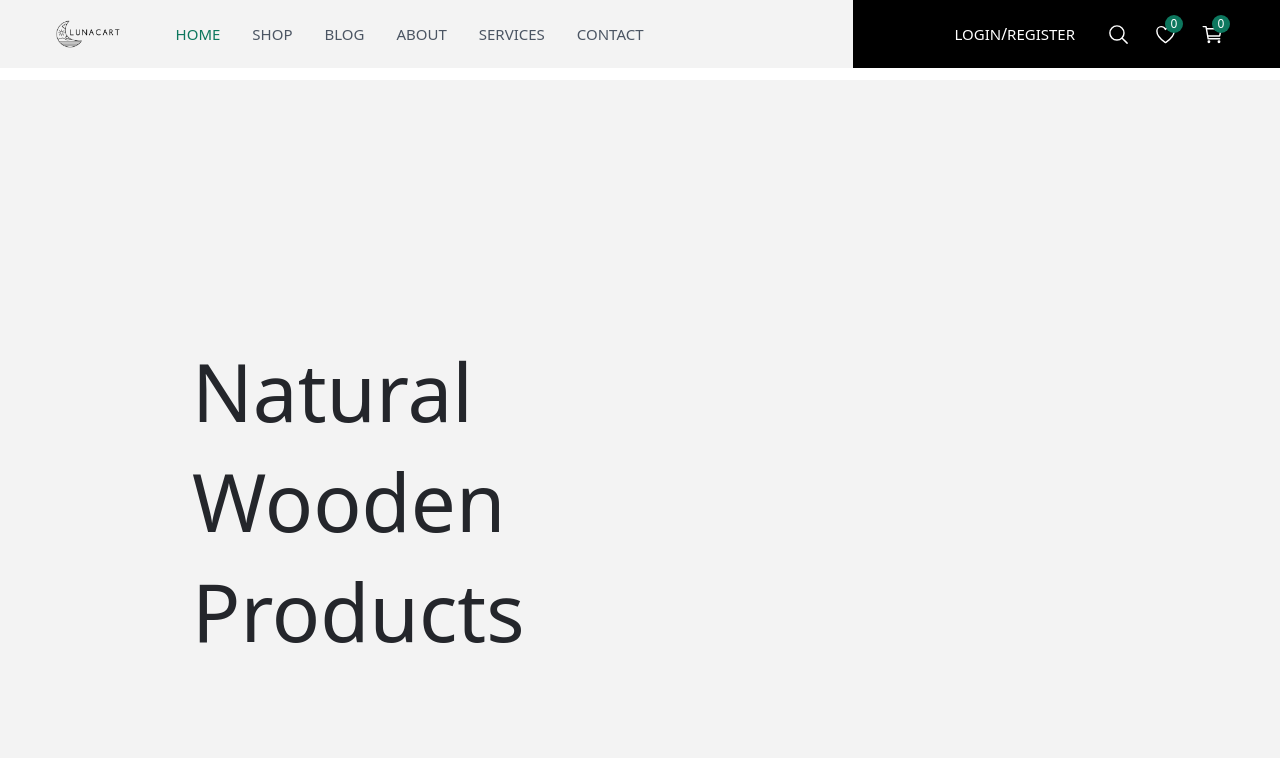
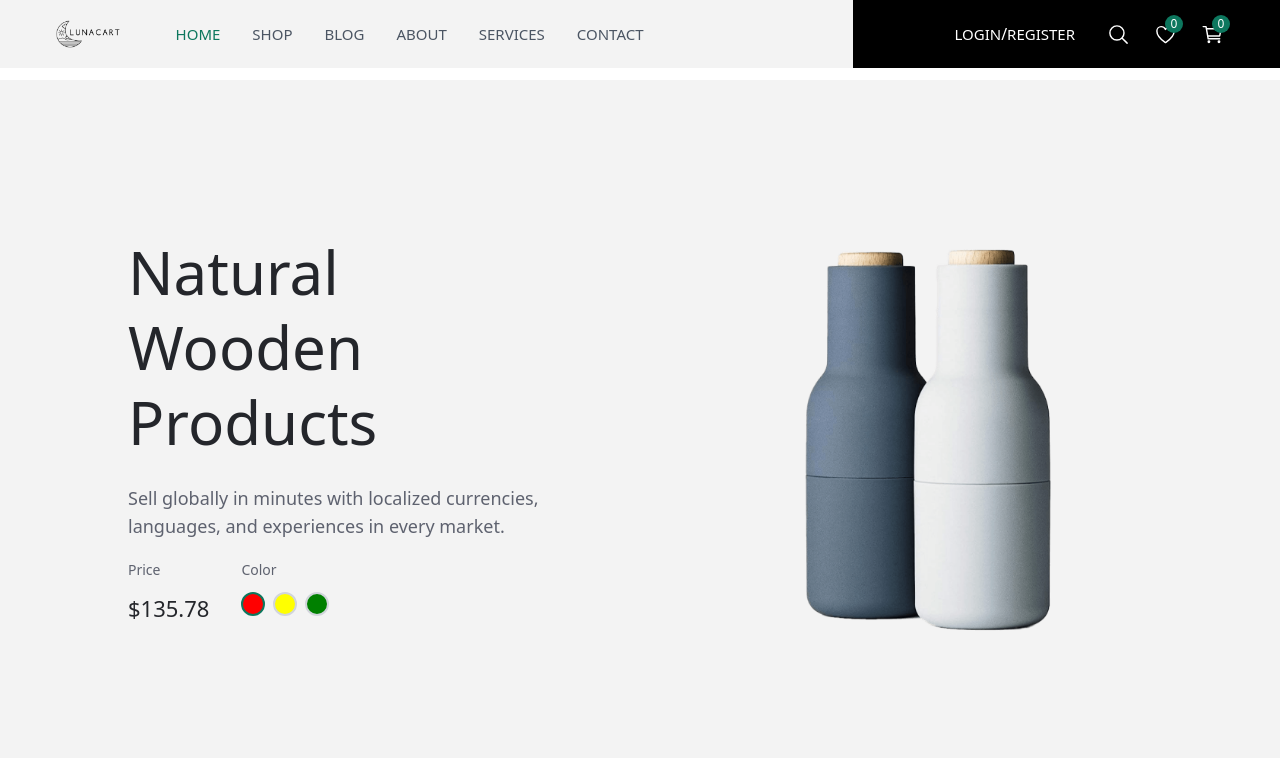
Before and after one commit to gabriellamsa/ecommerce-website, a React (Vite) app: page / in a window 1280 px wide. Shown: the top 758 px of the page. Built offline with nearby package versions, Linux system fonts and the light colour scheme.

Commit message:
fix(hero): adjust functionality and state handling

```diff
--- a/src/components/common/CustomComponents.jsx
+++ b/src/components/common/CustomComponents.jsx
@@ -18,6 +18,15 @@ const Title = ({ level, children, className }) => {
   }`;
 
   return <Heading className={`${className} ${classes}`}>{children}</Heading>;
+};
+
+const BodyOne = ({ children, className }) => {
+  const classes = "text-lg font-normal text-primary-gray mb-4";
+  return <p className={`${className} ${classes}`}>{children}</p>;
+};
+
+const Caption = ({ children }) => {
+  return <p className="text-sm font-normal text-primary-gray">{children}</p>;
 };
 
 const CustomeNavLink = ({ href, className, children }) => {
@@ -53,7 +62,7 @@ const Badges = ({ color, children }) => {
   );
 };
 
-export { Title, CustomeNavLink, CustomeLink, Badges };
+export { Title, BodyOne, Caption, CustomeNavLink, CustomeLink, Badges };
 
 Title.propTypes = {
   level: PropTypes.oneOf([1, 2, 3, 4, 5, 6]).isRequired,
@@ -72,6 +81,15 @@ CustomeLink.propTypes = {
   children: PropTypes.node.isRequired,
 };
 
+BodyOne.propTypes = {
+  children: PropTypes.node.isRequired,
+  className: PropTypes.node.isRequired,
+};
+
+Caption.propTypes = {
+  children: PropTypes.node.isRequired,
+};
+
 Badges.propTypes = {
   children: PropTypes.node.isRequired,
   color: PropTypes.string.isRequired,
--- a/src/components/common/hero/Hero.jsx
+++ b/src/components/common/hero/Hero.jsx
@@ -1,5 +1,7 @@
+import { useState } from "react";
+import PropTypes from "prop-types";
 import { herolist } from "../../../assets/data/data";
-import { Title } from "../CustomComponents";
+import { BodyOne, Caption, Title } from "../CustomComponents";
 
 export const Hero = () => {
   return (
@@ -21,18 +23,80 @@ export const Hero = () => {
 };
 
 export const HeroItem = ({ title, description, price, color, image }) => {
+  const [selectedColor, setSelectedColor] = useState(color[0].value);
+  const [selectedPrice, setSelectedPrice] = useState(
+    price.find((p) => p.color === color[0].value)
+  );
+
+  const handleColorClick = (newColor) => {
+    const newSelectedPrice = price.find((p) => p.color === newColor);
+    setSelectedColor(newColor);
+    setSelectedPrice(newSelectedPrice);
+  };
+
   return (
-    <>
-      <section className="content flex justify-between lg:px-16 h-[50vh] lh:h-[90vh] relative z-20">
-        <div className="left w-1/2 p-8 lg:p-32 lg:py-64">
+    <section className="content flex flex-col lg:flex-row justify-between items-center lg:px-16 h-[50vh] lg:h-[90vh] relative z-20">
+      {/* Left Content */}
+      <div className="left w-full lg:w-1/2 p-8 lg:p-16">
         <Title
           level={1}
-            className="leading-none font-medium md-text-3xl lg:text-[70ox] lg:leading-snug"
+          className="leading-none font-medium text-3xl lg:text-6xl lg:leading-tight mb-6"
         >
           {title}
         </Title>
+        <BodyOne>{description}</BodyOne>
+        <div className="flex items-start gap-8 my-5">
+          <div>
+            <Caption>Price</Caption>
+            <div className="mt-3">
+              <Title level={5}>${selectedPrice?.value.toFixed(2)}</Title>
+            </div>
+          </div>
+          <div>
+            <Caption>Color</Caption>
+            <div className="flex gap-2 mt-3">
+              {color.map((c) => (
+                <div
+                  key={c.value}
+                  onClick={() => handleColorClick(c.value)}
+                  className={`w-6 h-6 rounded-full border-2 cursor-pointer ${
+                    selectedColor === c.value
+                      ? "border-primary-green"
+                      : "border-gray-300"
+                  }`}
+                  style={{ backgroundColor: c.value }}
+                ></div>
+              ))}
+            </div>
+          </div>
+        </div>
+      </div>
+
+      {/* Right Content */}
+      <div className="right w-full lg:w-1/2 flex justify-center items-center">
+        <img
+          src={image}
+          alt={title}
+          className="object-cover h-[300px] lg:h-[400px]"
+        />
       </div>
     </section>
-    </>
   );
 };
+
+HeroItem.propTypes = {
+  title: PropTypes.string.isRequired,
+  description: PropTypes.string.isRequired,
+  price: PropTypes.arrayOf(
+    PropTypes.shape({
+      color: PropTypes.string.isRequired,
+      value: PropTypes.number.isRequired,
+    })
+  ).isRequired,
+  color: PropTypes.arrayOf(
+    PropTypes.shape({
+      value: PropTypes.string.isRequired,
+    })
+  ).isRequired,
+  image: PropTypes.string.isRequired,
+};
```
Lines whose indentation alone changed are shown as unchanged.
